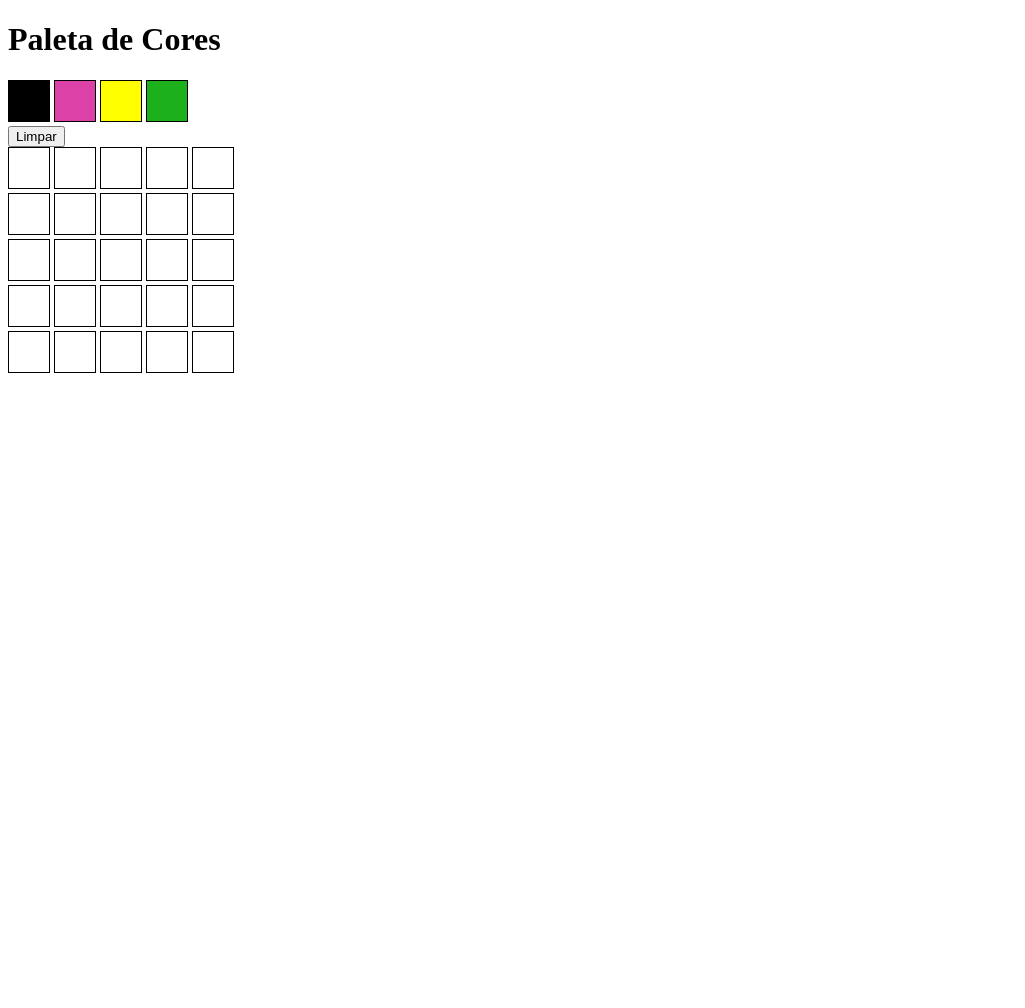
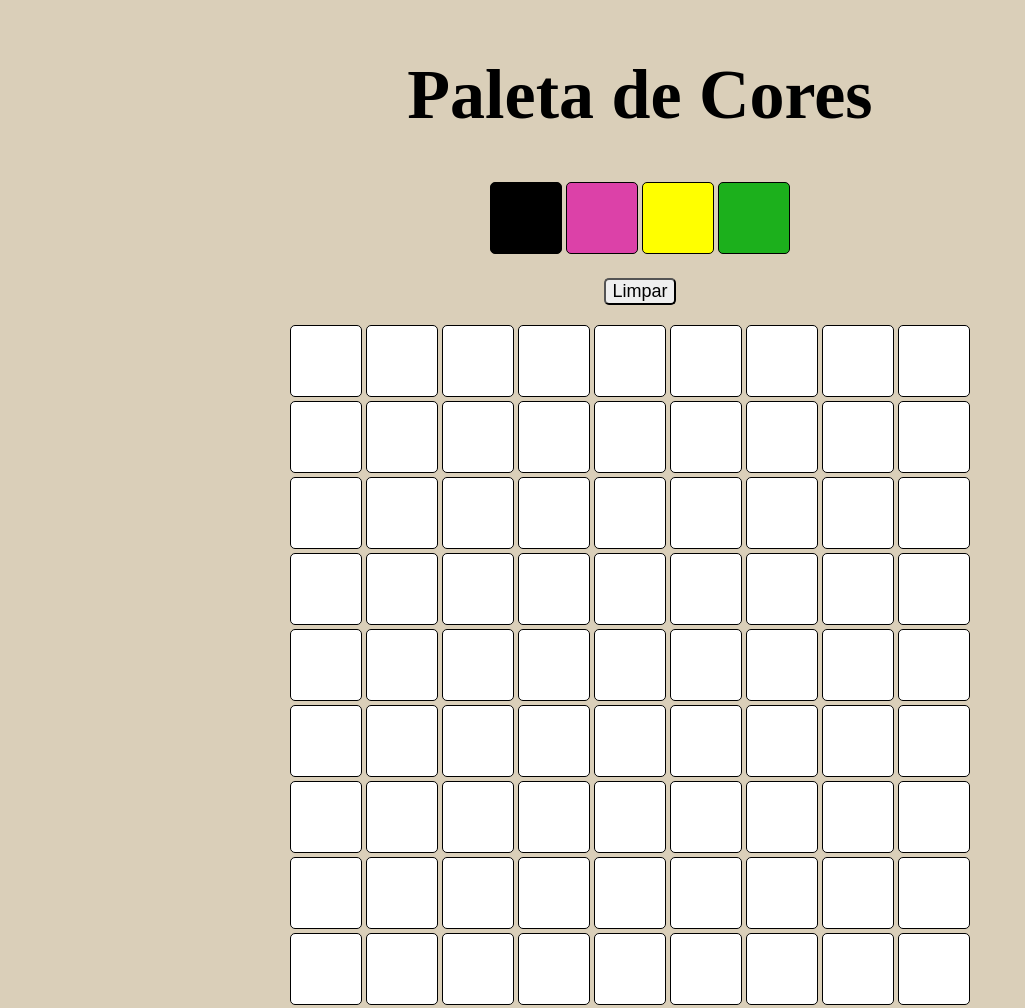
Before and after one commit to alinevaladaop/pixels-art, a plain HTML site: page index.html in a window 1280 px wide. Shown: the whole page, without its empty margins (0-1025 px from the left). Before the commit the page ends 800 px from the top, so only its background shows below. Drawn offline with Linux system fonts and the light colour scheme.

Commit message:
pixels-art copy the original

```diff
--- a/index.html
+++ b/index.html
@@ -17,9 +17,67 @@
         <div class = "color" id = "verde"></div>
     </div>
 
-    <button id = "clear-board">Limpar</button>
+    <div>
+        <button id = "clear-board">Limpar</button>
+    </div>
 
     <div id ="pixel-board">
+        <div class ="pixel"></div>
+        <div class ="pixel"></div>
+        <div class ="pixel"></div>
+        <div class ="pixel"></div>
+        <div class ="pixel"></div>
+        <div class ="pixel"></div>
+        <div class ="pixel"></div>
+        <div class ="pixel"></div>
+        <div class ="pixel"></div>
+        <div class ="pixel"></div>
+        <div class ="pixel"></div>
+        <div class ="pixel"></div>
+        <div class ="pixel"></div>
+        <div class ="pixel"></div>
+        <div class ="pixel"></div>
+        <div class ="pixel"></div>
+        <div class ="pixel"></div>
+        <div class ="pixel"></div>
+        <div class ="pixel"></div>
+        <div class ="pixel"></div>
+        <div class ="pixel"></div>
+        <div class ="pixel"></div>
+        <div class ="pixel"></div>
+        <div class ="pixel"></div>
+        <div class ="pixel"></div>
+        <div class ="pixel"></div>
+        <div class ="pixel"></div>
+        <div class ="pixel"></div>
+        <div class ="pixel"></div>
+        <div class ="pixel"></div>
+        <div class ="pixel"></div>
+        <div class ="pixel"></div>
+        <div class ="pixel"></div>
+        <div class ="pixel"></div>
+        <div class ="pixel"></div>
+        <div class ="pixel"></div>
+        <div class ="pixel"></div>
+        <div class ="pixel"></div>
+        <div class ="pixel"></div>
+        <div class ="pixel"></div>
+        <div class ="pixel"></div>
+        <div class ="pixel"></div>
+        <div class ="pixel"></div>
+        <div class ="pixel"></div>
+        <div class ="pixel"></div>
+        <div class ="pixel"></div>
+        <div class ="pixel"></div>
+        <div class ="pixel"></div>
+        <div class ="pixel"></div>
+        <div class ="pixel"></div>
+        <div class ="pixel"></div>
+        <div class ="pixel"></div>
+        <div class ="pixel"></div>
+        <div class ="pixel"></div>
+        <div class ="pixel"></div>
+        <div class ="pixel"></div>
         <div class ="pixel"></div>
         <div class ="pixel"></div>
         <div class ="pixel"></div>
--- a/style.css
+++ b/style.css
@@ -1,34 +1,58 @@
+#title {
+  font-family:  Cochin;
+  font-size: 70px;
+  text-align: center;
+}
+
 #black {
   background-color: black;
+  border-radius: 5px;
 }
 
 #rosa {
   background-color: rgb(220, 65, 168);
+  border-radius: 5px;
 }
 
 #amarelo {
   background-color: yellow;
+  border-radius: 5px;
 }
 
 #verde {
   background-color: rgb(28, 176, 28);
+  border-radius: 5px;
 }
 
 .color {
-  height: 40px;
-  width: 40px;
+  height: 70px;
+  width: 70px;
   border: 1px solid;
   display: inline-block;
 }
 
 .pixel {
   background-color: white;
-  height: 40px;
-  width: 40px;
+  height: 70px;
+  width: 70px;
   border: 1px solid;
   display: inline-block;
+  border-radius: 5px;
 }
 
 #pixel-board {
-  width: 240px;
+  width: 700px;
 }
+
+body {
+  background-color: rgb(218, 207, 185);
+  display: flex;
+  flex-direction: column;
+  align-items: center;
+}
+
+#clear-board {
+  margin: 20px;
+  border-radius: 5px;
+  font-size: large;
+}
```
Also changed, not shown: pixelArt.png (added), 1 other file.
